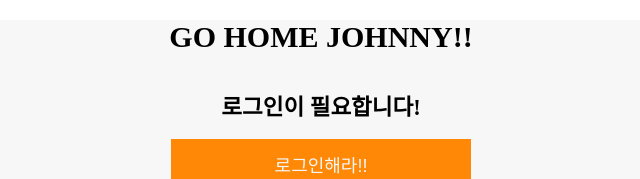
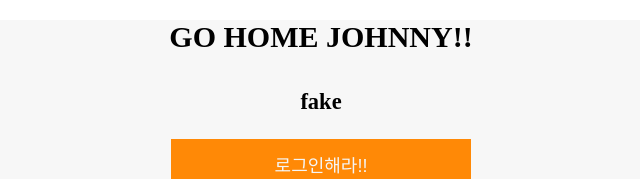
Before and after one commit to hyungslee/chatterbox_client, a React (Create React App) app: page / in a window 1280 px wide. Shown: the top 179 px of the page, without its empty margins (319-959 px from the left). Built offline with nearby package versions, Linux system fonts and the light colour scheme; no server answers.

Commit message:
need token

```diff
--- a/src/App.js
+++ b/src/App.js
@@ -8,15 +8,37 @@ export default class App extends Component {
   constructor(props) {
     super(props);
     this.state = {
-      username: "로그인해!!"
+      username: "fake"
     };
   }
+
+  changeUsername = newID => {
+    this.setState({
+      username: newID
+    });
+  };
+
   render() {
+    console.log(this.state.username);
     return (
       <Router>
         <Fragment>
-          <Route exact path="/" component={Index} />
-          <Route path="/login" component={Login} />
+          <Route
+            exact
+            path="/"
+            component={() => <Index username={this.state.username} />}
+          />
+          <Route
+            path="/login"
+            component={Login}
+            // component={history => (
+            //   <Login
+            //     username={this.state.username}
+            //     changeUsername={this.changeUsername}
+            //     history={history}
+            //   />
+            // )}
+          />
           <Route path="/signup" component={Signup} />
         </Fragment>
       </Router>
--- a/src/component/Index.js
+++ b/src/component/Index.js
@@ -10,7 +10,7 @@ export default class Index extends Component {
     super(props);
     this.state = {
       appname: "GO HOME JOHNNY!!",
-      username: localStorage.getItem("user") || "로그인이 필요합니다!",
+      username: this.props.username,
       isLogind: false,
       Loginout: "로그인해라!!",
       link: "/login"
@@ -18,7 +18,7 @@ export default class Index extends Component {
   }
 
   componentDidMount = () => {
-    if (!localStorage.getItem("user")) {
+    if (this.state.username === "fake") {
       this.setState({
         isLogind: false,
         Loginout: "로그인해라!!",
@@ -35,9 +35,7 @@ export default class Index extends Component {
 
   clickLogoutButton = () => {
     if (this.state.isLogind) {
-      localStorage.removeItem("user");
       this.setState({
-        username: "로그인 해줭!",
         isLogind: false,
         Loginout: "로그인해라!!",
         link: "/login"
@@ -65,7 +63,6 @@ export default class Index extends Component {
           </Link>
           <div />
           <Room />
-          <div>{this.props.username}</div>
           <Post />
         </div>
 
--- a/src/component/Login.js
+++ b/src/component/Login.js
@@ -1,6 +1,6 @@
 import React, { Component } from "react";
 import axios from "axios";
-import { Link } from "react-router-dom";
+import { Link, withRouter } from "react-router-dom";
 
 export default class Login extends Component {
   constructor(props) {
@@ -60,7 +60,7 @@ export default class Login extends Component {
       .post("/users/login", data)
       .then(res => {
         if (res.data) {
-          localStorage.setItem("user", this.state.username);
+          // this.props.changeUsername(this.state.username);
           this.props.history.push("/");
         } else {
           this.setState({
```
